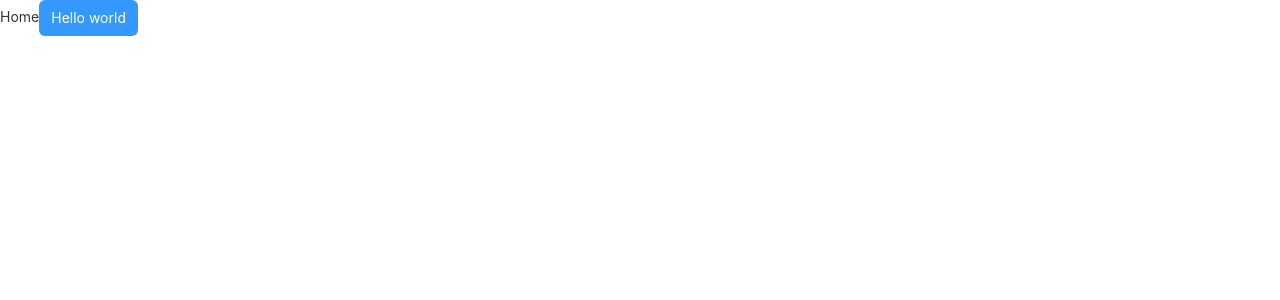
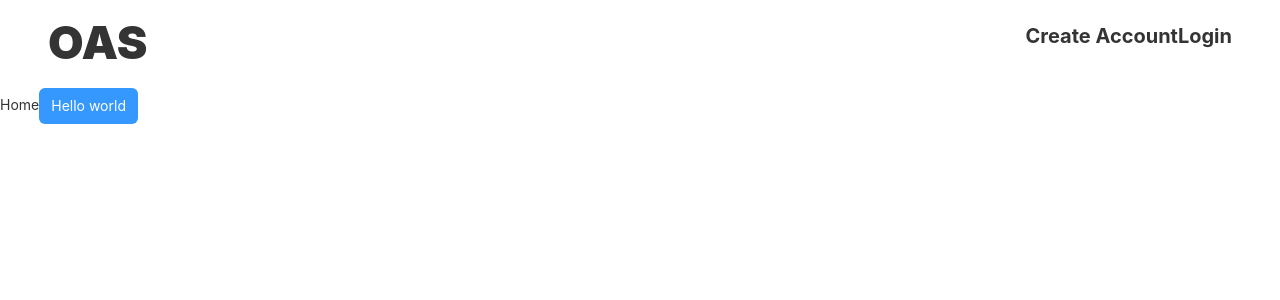
Before and after one commit to ToluAkin/online-appointment-scheduling, a React (Create React App) app in the folder client/: page / in a window 1280 px wide. Shown: the top 300 px of the page. Built offline with nearby package versions, Linux system fonts and the light colour scheme.

Commit message:
initial commit

```diff
--- a/client/src/App.js
+++ b/client/src/App.js
@@ -1,10 +1,18 @@
-import { Button } from "rsuite";
+import {BrowserRouter, Switch, Route} from 'react-router-dom'
+import { PublicRoutes } from './routes/publicRoutes';
+import Navbar from "./views/components/Navbar";
 
 function App() {
-  return (
-    <div>Home
-      <Button appearance="primary"> Hello world </Button>
-    </div>
+    return (
+      <BrowserRouter>
+          <Navbar />
+          <Switch>
+              { PublicRoutes.map((publicRoute, i) => {
+                  return <Route  exact={ publicRoute.exact } Key={ i } path={ publicRoute.path } component={ publicRoute.component } />
+              })}
+
+          </Switch>
+      </BrowserRouter>
   );
 }
 
--- a/client/src/assets/_variables.scss
+++ b/client/src/assets/_variables.scss
@@ -3,6 +3,8 @@
 //colors
 $white: #FFFFFF;
 $black: #000000;
+$primary: #003d5d;
+$red: #ff0000;
 
 $im: !important;
 
@@ -14,3 +16,11 @@ $font-sm: 18px;
 $font-md: 20px;
 $font-lg: 36px;
 $font-xl: 46px;
+$font-xl: 46px;
+
+//font-weight
+$font-wt-900: 900;
+$font-wt-700: 700;
+$font-wt-500: 500;
+$font-wt-400: 400;
+$font-wt-300: 300
--- /dev/null
+++ b/client/src/assets/components/navbar.scss
@@ -0,0 +1,28 @@
+.navbar-menu {
+    &-logo{
+        font-size: $font-xl;
+        line-height: 1.5;
+        font-weight: $font-wt-900;
+        color: $primary;
+        height: unset;
+        &:hover {
+            text-decoration: none;
+        }
+    }
+    &-item{
+        font-size: $font-md;
+        line-height: 1.5;
+        font-weight: $font-wt-700;
+        color: $primary;
+        height: unset;
+        &:hover {
+            text-decoration: none;
+        }
+    }
+    p {
+        font-size: $font-md;
+        line-height: 1.5;
+        font-weight: $font-wt-700;
+        color: $primary;
+    }
+}
--- a/client/src/index.css
+++ b/client/src/index.css
@@ -0,0 +1,20 @@
+* {
+    box-sizing: border-box;
+  }
+
+  a {
+    text-decoration: none;
+  }
+
+  body {
+    margin: 0;
+    font-family: 'Lato', sans-serif;
+    -webkit-font-smoothing: antialiased;
+    -moz-osx-font-smoothing: grayscale;
+    background: #fff;
+    overflow-x: hidden !important;
+  }
+
+  ul {
+    list-style-type: none;
+  }
--- a/client/src/routes/index.js
+++ b/client/src/routes/index.js
@@ -1,3 +1,4 @@
 export const routes = {
     Home: '/',
+    Login: '/login'
 }
--- a/client/src/routes/publicRoutes.js
+++ b/client/src/routes/publicRoutes.js
@@ -1,5 +1,8 @@
+import Homepage from "../views/pages/Homepage";
+import Login from "../views/pages/Login";
 import { routes } from "./index";
 
 export const PublicRoutes = [
-    { 'component': Homepage, 'path':  routes.Home, exact: true }
+    { 'component': Homepage, 'path':  routes.Home, exact: true },
+    { 'component': Login, 'path': routes.Login },
 ]
--- a/client/src/styles.scss
+++ b/client/src/styles.scss
@@ -3,7 +3,8 @@
 @import "../node_modules/rsuite/dist/rsuite.css";
 @import "../node_modules/@rsuite/icons/dist/css/rsuite-icon.css";
 
+
 //components
-
+@import "assets/components/navbar";
 
 //pages
--- /dev/null
+++ b/client/src/views/components/Navbar.js
@@ -0,0 +1,39 @@
+import { useState } from "react"
+import { FlexboxGrid, Nav, Navbar } from "rsuite"
+import { routes } from "../../routes"
+import FlexboxGridItem from "rsuite/esm/FlexboxGrid/FlexboxGridItem"
+
+const NavbarMenu = ({ onSelect, activeKey}) => {
+    const[isLogin, setIsLogin] = useState(true)
+
+    return (
+        <div>
+            <Navbar appearance='subtle' className='navbar-menu px-3 px-sm-5 py-2 mb-3'>
+                <FlexboxGrid justify="space-between" align='middle'>
+                    <FlexboxGridItem>
+                        <Navbar.Brand className='navbar-menu-logo text-uppercase p-0' href='/'>oas</Navbar.Brand>
+                    </FlexboxGridItem>
+                    <FlexboxGridItem className='d-flex align-items-center'>
+                        {
+                            isLogin
+                            ?
+                                <Nav onSelect='' activeKey='' justified>
+                                    <Nav.Item className='navbar-menu-item me-4 p-0' eventKey='1' href={routes.SignUp}>Create Account</Nav.Item>
+                                    <Nav.Item className='navbar-menu-item p-0' eventKey='2' href = {routes.Login}>Login</Nav.Item>
+                                </Nav>
+                            :
+                                <>
+                                    <p className='mb-0 align-text-bottom d-none d-sm-block me-5 '>Welcome, user@gmail.com</p>
+                                    <Nav onSelect='' activeKey='' justified>
+                                        <Nav.Item className='navbar-menu-item p-0' eventKey='1'>Sign out</Nav.Item>
+                                    </Nav>
+                                </>
+                        }
+                    </FlexboxGridItem>
+                </FlexboxGrid>
+            </Navbar>
+        </div>
+    )
+}
+
+export default NavbarMenu
--- /dev/null
+++ b/client/src/views/components/TextField.js
@@ -0,0 +1,20 @@
+import { Form } from "rsuite"
+
+const TextField = (props) => {
+    const {name, label, accepter, message, error, ...rest} = props;
+
+    return (
+        <Form.Group controlId={name}>
+            <Form.ControlLabel className='mb-2'>{label}</Form.ControlLabel>
+            <Form.Control
+                name={name}
+                accepter={accepter}
+                errorMessage={error}
+                {...rest}
+            />
+            <Form.HelpText>{message}</Form.HelpText>
+        </Form.Group>
+    )
+}
+
+export default TextField
--- /dev/null
+++ b/client/src/views/pages/Homepage.js
@@ -0,0 +1,12 @@
+import {Button} from 'rsuite'
+
+const Homepage = () => {
+    return (
+        <div>Home
+            <Button appearance="primary"> Hello world </Button>
+        </div>
+
+    )
+}
+
+export default Homepage
--- /dev/null
+++ b/client/src/views/pages/Login.js
@@ -0,0 +1,38 @@
+import { useRef } from "react";
+import { Button, Col, Container, FlexboxGrid, Form, Schema } from "rsuite"
+import FlexboxGridItem from "rsuite/esm/FlexboxGrid/FlexboxGridItem"
+import TextField from "../components/TextField";
+
+const Login = () => {
+    const { StringType} = Schema.Types;
+    const formRef = useRef()
+
+    const model = Schema.Model({
+        email: StringType()
+            .isEmail('Please enter a valid email address.')
+            .isRequired('This field is required.'),
+        password: StringType().isRequired('This field is required.'),
+    })
+
+    return (
+        <div className='login'>
+            <Container>
+                <FlexboxGrid >
+                    <FlexboxGridItem as={Col} colspan={10} className='login-bg-wrapper p-0' md={12} sm={24} xs={24}>
+                        <div className='login-bg-img'></div>
+                    </FlexboxGridItem>
+                    <FlexboxGridItem as={Col} colspan={12} className='px-3 my-5 px-lg-5' md={12} sm={24} xs={24}>
+                        <Form  fluid model={model} ref={formRef} className='login-form-wrapper'>
+                            <TextField name='email' label='Email' />
+                            <TextField name='password' label='Password' type='password' message='' autoComplete='off'/>
+                            <Button className='login-btn' type='submit'>Sign Up</Button>
+                        </Form>
+                    </FlexboxGridItem>
+                </FlexboxGrid>
+            </Container>
+
+        </div>
+    )
+}
+
+export default Login
```
Also changed, not shown: client/src/views/pages/login.scss (added, +50 -0 lines).
